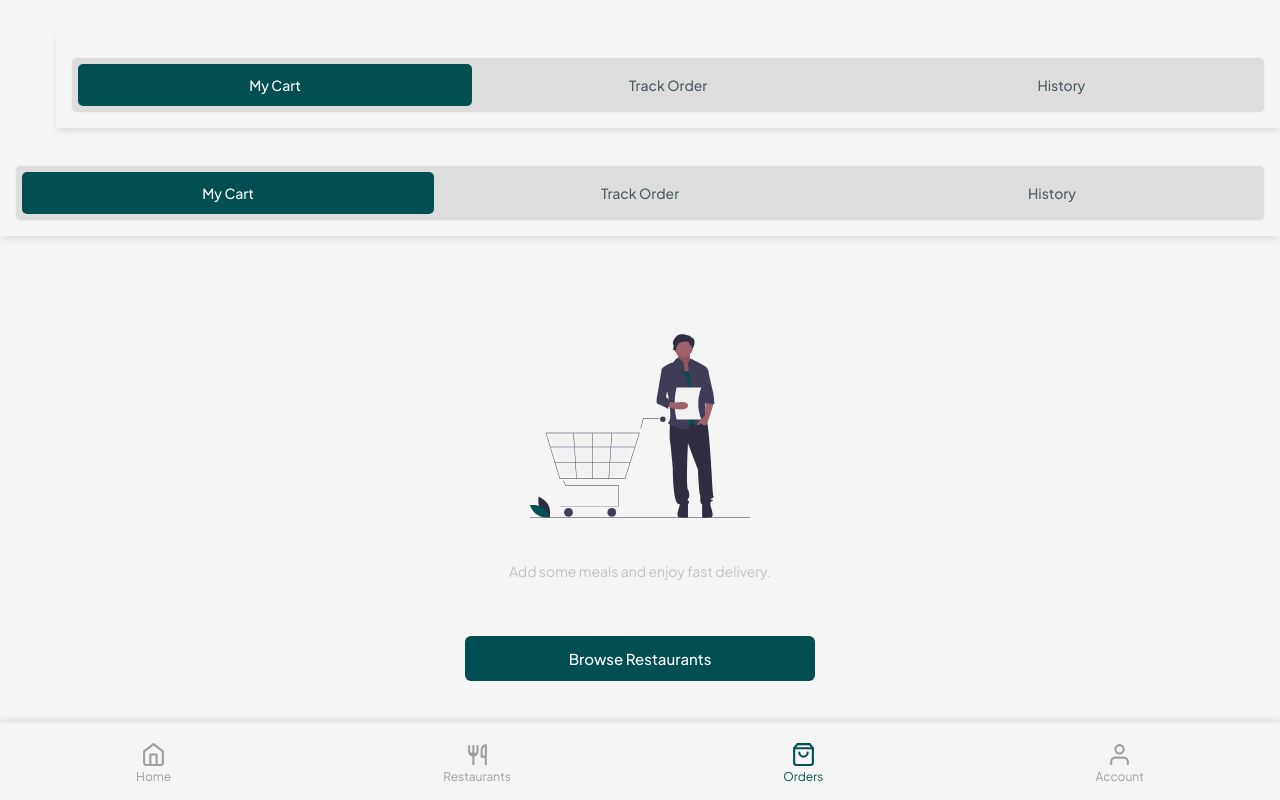
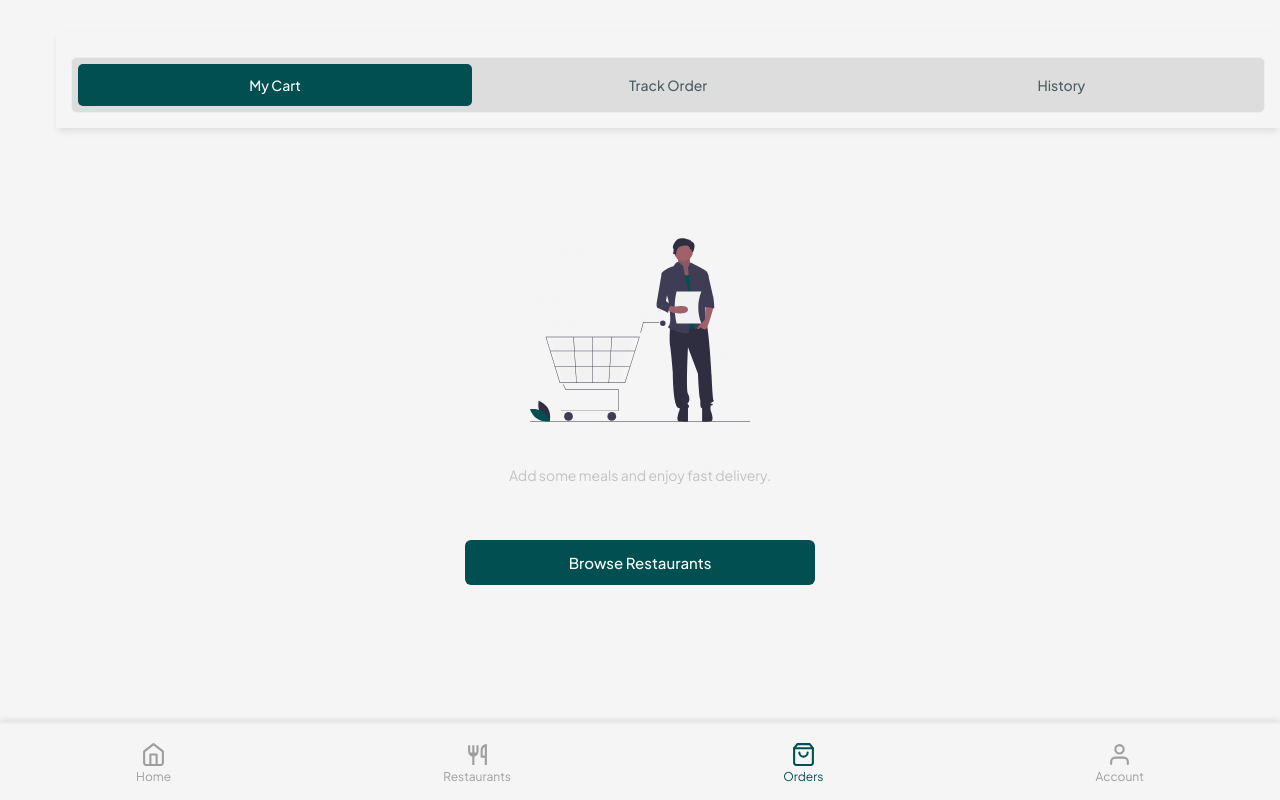
Before and after one commit to ay30bg/droppa, a React (Create React App) app: page /orders in a window 1280 px wide. Built offline with nearby package versions, Linux system fonts and the light colour scheme.

Commit message:
Update Orders.jsx

```diff
--- a/src/pages/Orders.jsx
+++ b/src/pages/Orders.jsx
@@ -13,35 +13,10 @@ export default function OrderPage() {
 
   return (
     <div className="order-page">
-
-      {/* ================= HEADER ================= */}
-      <OrdersHeader activeTab={activeTab} />
-
-      {/* ================= TABS ================= */}
-      <div className="order-tabs-wrapper">
-        <div className="order-tabs">
-          <div
-            className={`order-tab ${activeTab === "cart" ? "active" : ""}`}
-            onClick={() => setActiveTab("cart")}
-          >
-            My Cart
-          </div>
-
-          <div
-            className={`order-tab ${activeTab === "track" ? "active" : ""}`}
-            onClick={() => setActiveTab("track")}
-          >
-            Track Order
-          </div>
-
-          <div
-            className={`order-tab ${activeTab === "history" ? "active" : ""}`}
-            onClick={() => setActiveTab("history")}
-          >
-            History
-          </div>
-        </div>
-      </div>
+      <OrdersHeader
+        activeTab={activeTab}
+        setActiveTab={setActiveTab}
+      />
 
       {/* ================= CONTENT ================= */}
       <div className="order-content">
```
